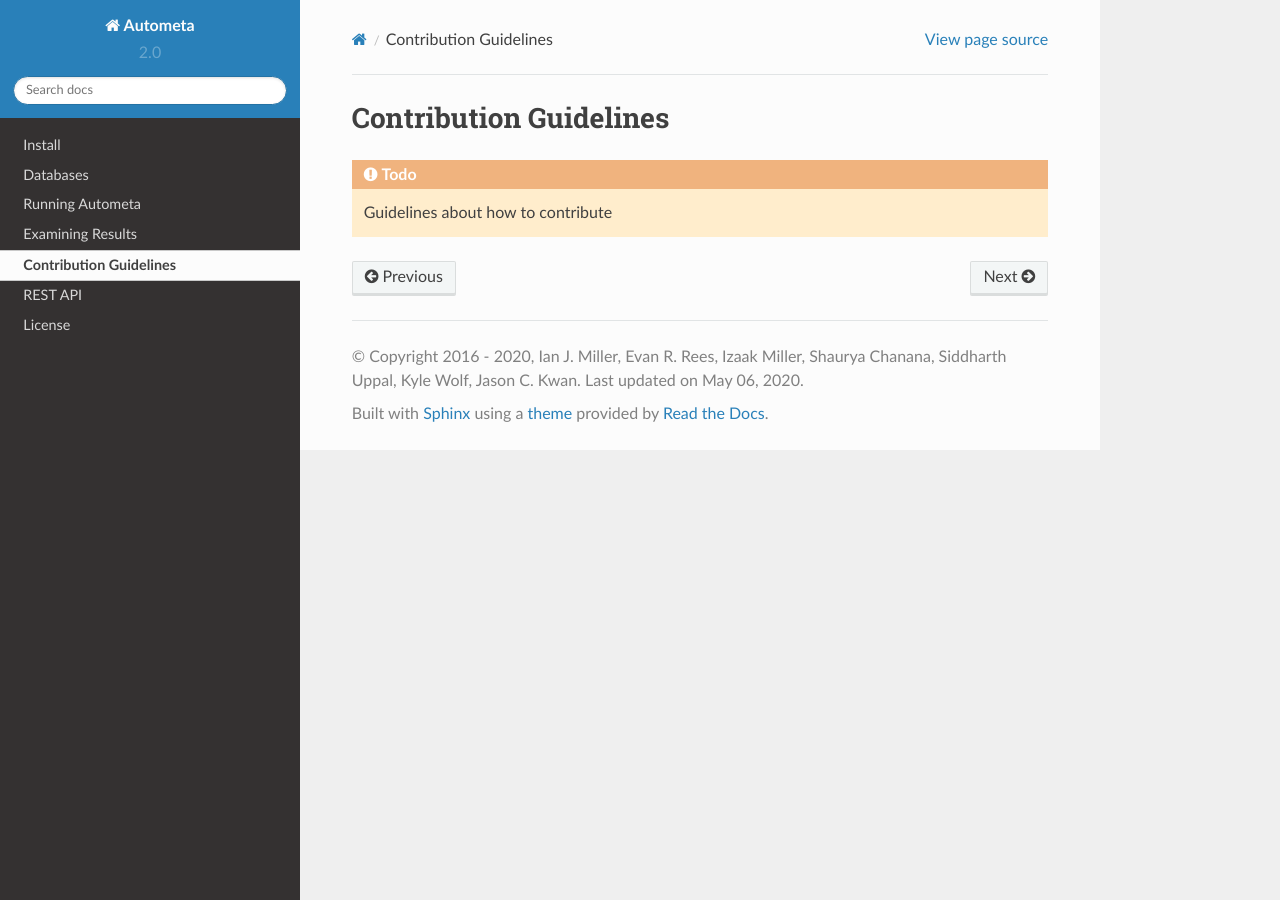
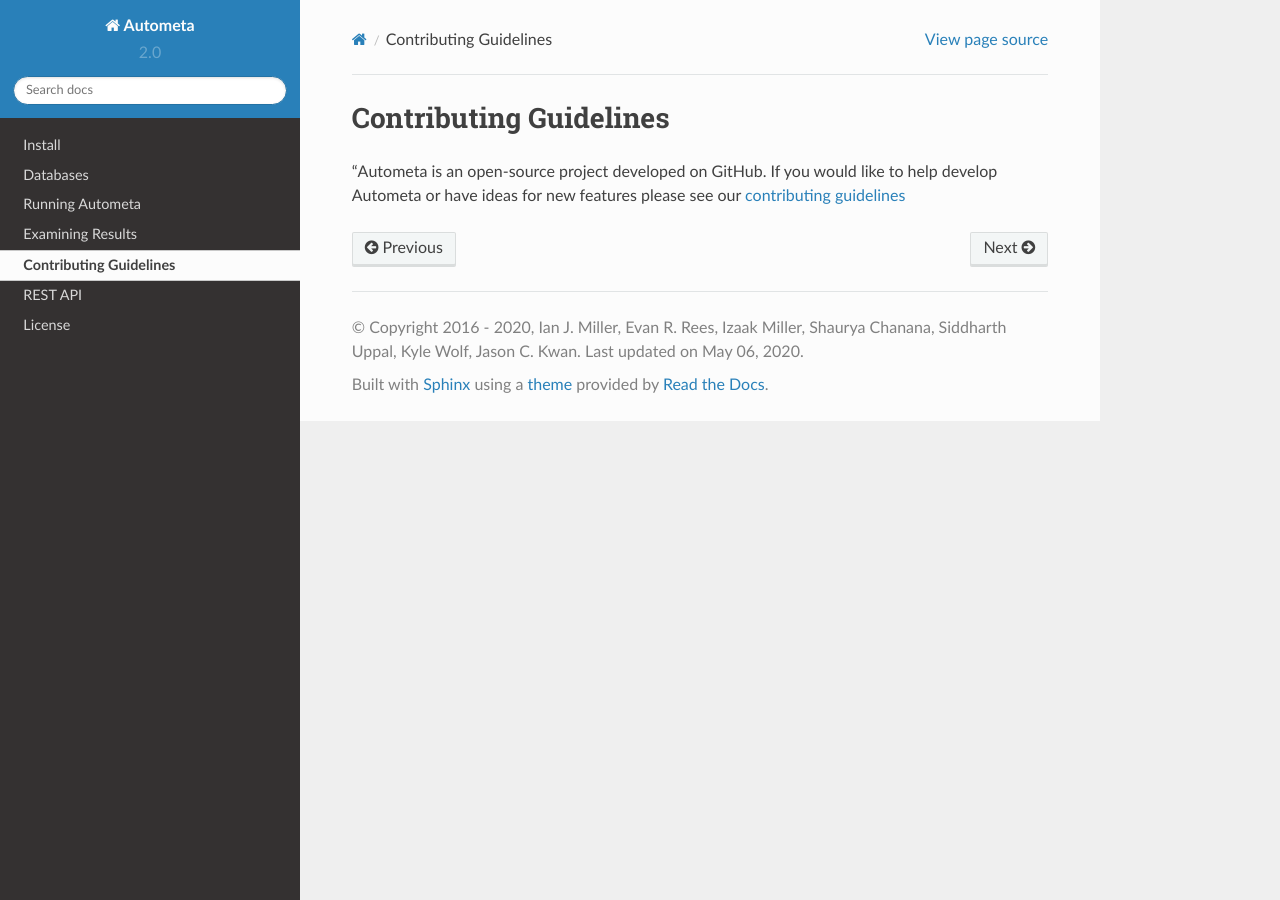
Before and after one commit to KwanLab/Autometa, a Sphinx documentation site: the page built from docs/source/contribution-guidelines.rst, in a window 1280 px wide. Built offline with Sphinx 7.4.7 and the Read the Docs theme 2.0.0, drawn with Linux system fonts in a browser that asks for light colours; pages that are not in the unit, such as notebooks, are missing from menus.

Commit message:
added link to contribution guidelines on KwanLab repo https://github.com/KwanLab/Autometa/blob/master/.github/CONTRIBUTING.md

```diff
--- a/docs/source/contribution-guidelines.rst
+++ b/docs/source/contribution-guidelines.rst
@@ -1,5 +1,7 @@
 =======================
-Contribution Guidelines
+Contributing Guidelines
 =======================
 
-.. todo:: Guidelines about how to contribute
+"Autometa is an open-source project developed on
+GitHub. If you would like to help develop Autometa or
+have ideas for new features please see our `contributing guidelines <https://github.com/KwanLab/Autometa/blob/master/.github/CONTRIBUTING.md>`__
```
